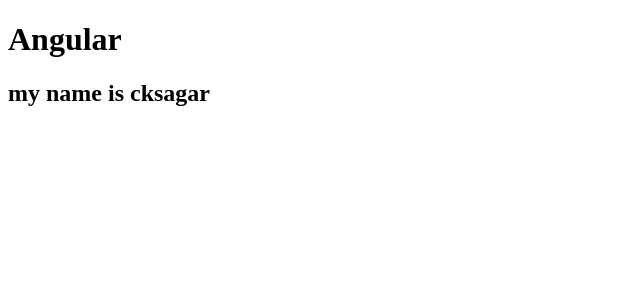
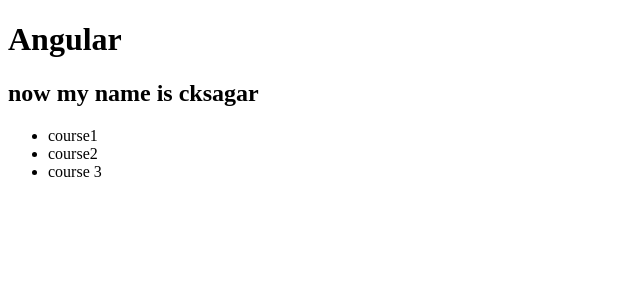
Before and after one commit to cksagar/Angular-concept, an Angular app: page / in a window 1280 px wide. Shown: the top 300 px of the page, without its empty margins (0-640 px from the left). Built offline with nearby package versions, Linux system fonts and the light colour scheme.

Commit message:
Directives *For

```diff
--- a/src/app/courses.component.ts
+++ b/src/app/courses.component.ts
@@ -1,12 +1,16 @@
 
 import { Component } from '@angular/core';
-    @Component({
-        selector:'courses',
-        template:'<h2>{{getTitle()}}</h2>'
-    })
-    export class CoursesComponent{
-        title = "my name is cksagar"
-        getTitle(){
-       return this.title
-    }
-    }
+@Component({
+    selector:'courses',
+    template:`
+    <h2>{{title}}</h2>
+    <ul>
+    <li *ngFor="let course of courses">
+    {{course}} </li>
+    </ul>
+    `
+})
+export class CoursesComponent{
+    title = "now my name is cksagar"
+    courses = ['course1','course2', 'course 3']
+}
```
